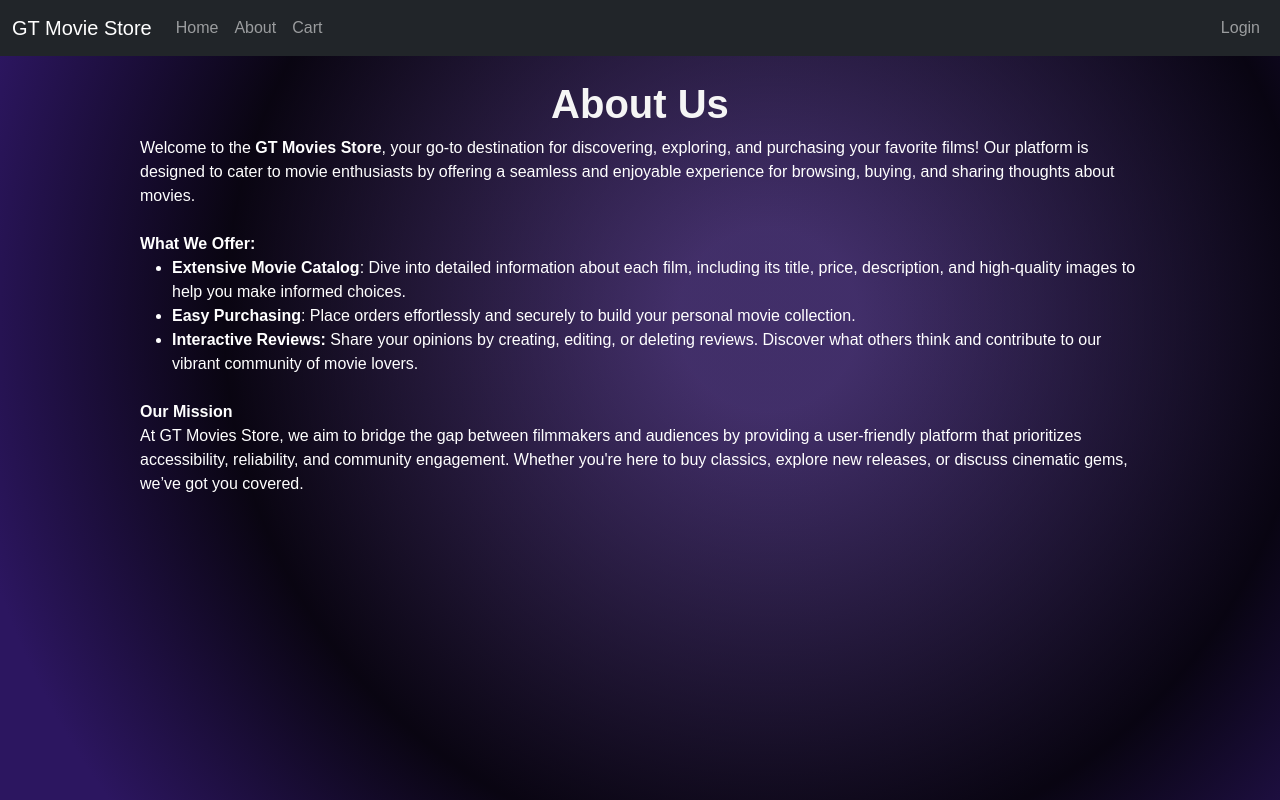
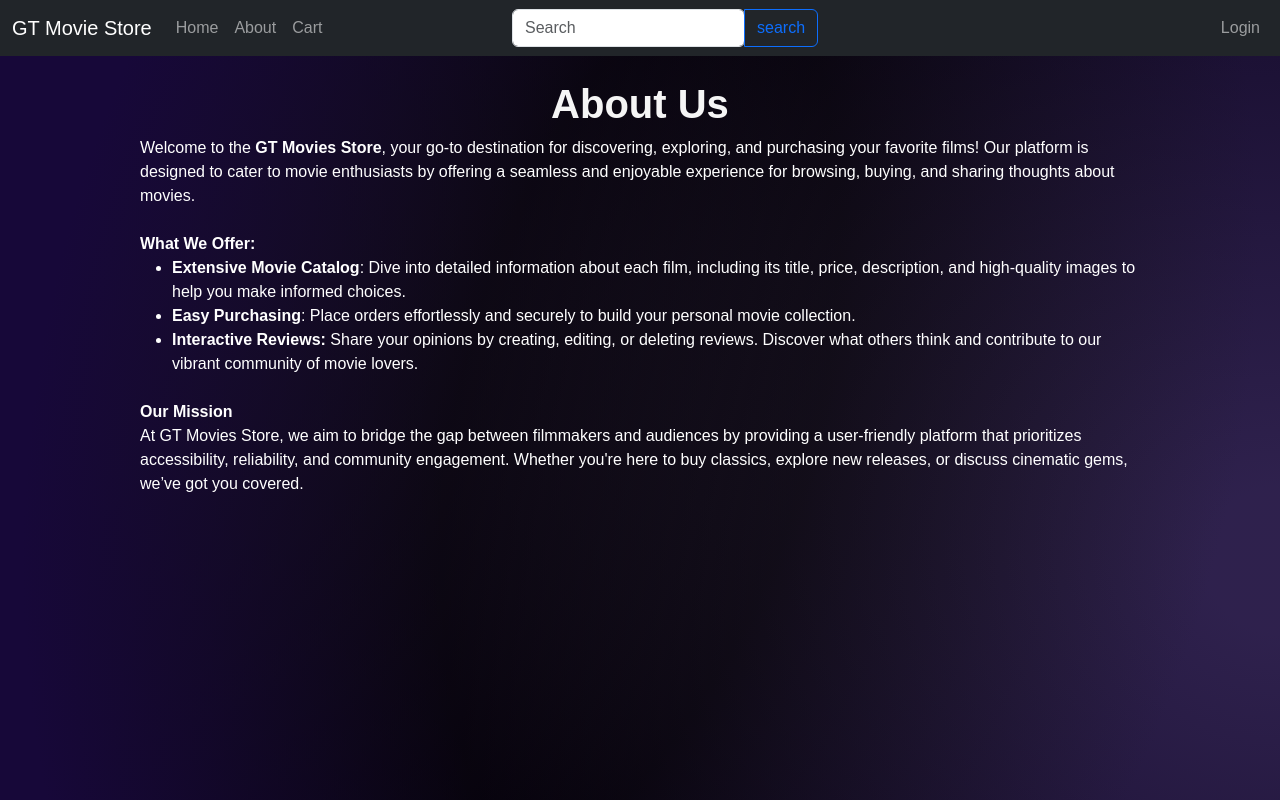
Before and after one commit to k3sharma/2340_Team2_Project1, a Django app: page /about/ in a window 1280 px wide. Run offline with Django 5.2, Linux system fonts and the light colour scheme.

Commit message:
Searching feature implemented as well as minor aesthetic changes.

```diff
--- a/dashboard/urls.py
+++ b/dashboard/urls.py
@@ -7,4 +7,5 @@ urlpatterns = [
     path('', views.movie_dashboard, name='movie_dashboard'),
     path('movie/<int:movie_id>/', views.movie_detail, name='movie_detail'),
     path('about/', views.about, name='about'),
+    path('search/', views.search, name='search'),
 ] + static(settings.MEDIA_URL, document_root=settings.MEDIA_ROOT)
--- a/dashboard/views.py
+++ b/dashboard/views.py
@@ -26,3 +26,8 @@ def movie_detail(request, movie_id):
 
 def about(request):
     return render(request, 'dashboard/about.html')
+
+def search(request):
+    query = request.GET.get('search-input')
+    filtered_movies = Movie.objects.filter(title__icontains=query) if query else Movie.objects.all()
+    return render(request, 'dashboard/search.html', {'filtered_movies': filtered_movies})
--- a/templates/base.html
+++ b/templates/base.html
@@ -8,8 +8,9 @@
     <style>
         body {
             font-family: Arial, sans-serif;
-            background: radial-gradient(circle at 60% 40%, rgba(255, 255, 255, 0.1) 10%, rgba(0, 0, 0, 0.8) 60%, #2c1660 90%),
-                linear-gradient(to right, #301957, #2a1659);
+            background: radial-gradient(circle at 100% 70%, rgba(255, 255, 255, 0.1) 5%, rgba(0, 0, 0, 0.4) 60%, #170839 90%),
+                        radial-gradient(circle at 0% 30%, rgba(255, 255, 255, 0.1) 5%, rgba(0, 0, 0, 0.4) 60%, #170839 90%),
+                        #0e031e;
             background-attachment: fixed;
             min-height: 100vh;
             margin: 0;
@@ -21,14 +22,14 @@
         }
         .movies-container {
             display: grid;
-            grid-template-columns: repeat(auto-fit, minmax(200px, 1fr));
+            grid-template-columns: repeat(auto-fill, minmax(200px, 1fr));
             gap: 1rem;
             padding: 2rem;
             max-width: 1500px;
             margin: 0 auto;
         }
         .movie-card {
-            transition: transform 0.3s ease, filter 0.3s ease, opacity 0.2s ease;
+            transition: transform 0.3s ease, filter 0.3s ease;
             background-color: white;
             border-radius: 10px;
             overflow: hidden;
--- a/templates/navbar.html
+++ b/templates/navbar.html
@@ -16,6 +16,14 @@
                     <a class="nav-link {% if request.path == '/cart' %}active{% endif %}" href="/cart">Cart</a>
                 </li>
             </ul>
+            <div style = "position:absolute; left: 40%;">
+                <form method="GET" action="{% url 'search' %}">
+                    <div class="input-group" style="margin:0 auto">
+                        <input type="search" name = "search-input" class="form-control rounded" placeholder="Search" aria-label="Search" aria-describedby="search-addon" />
+                        <button id = "search-button" type="submit" class="btn btn-outline-primary" data-mdb-ripple-init>search</button>
+                    </div>
+                </form>
+            </div>
             <ul class="navbar-nav ms-auto">
                 <li class="nav-item">
                     <a class="nav-link" href="/login">
```
Also changed, not shown: dashboard/templates/dashboard/search.html (added, +16 -0 lines).
